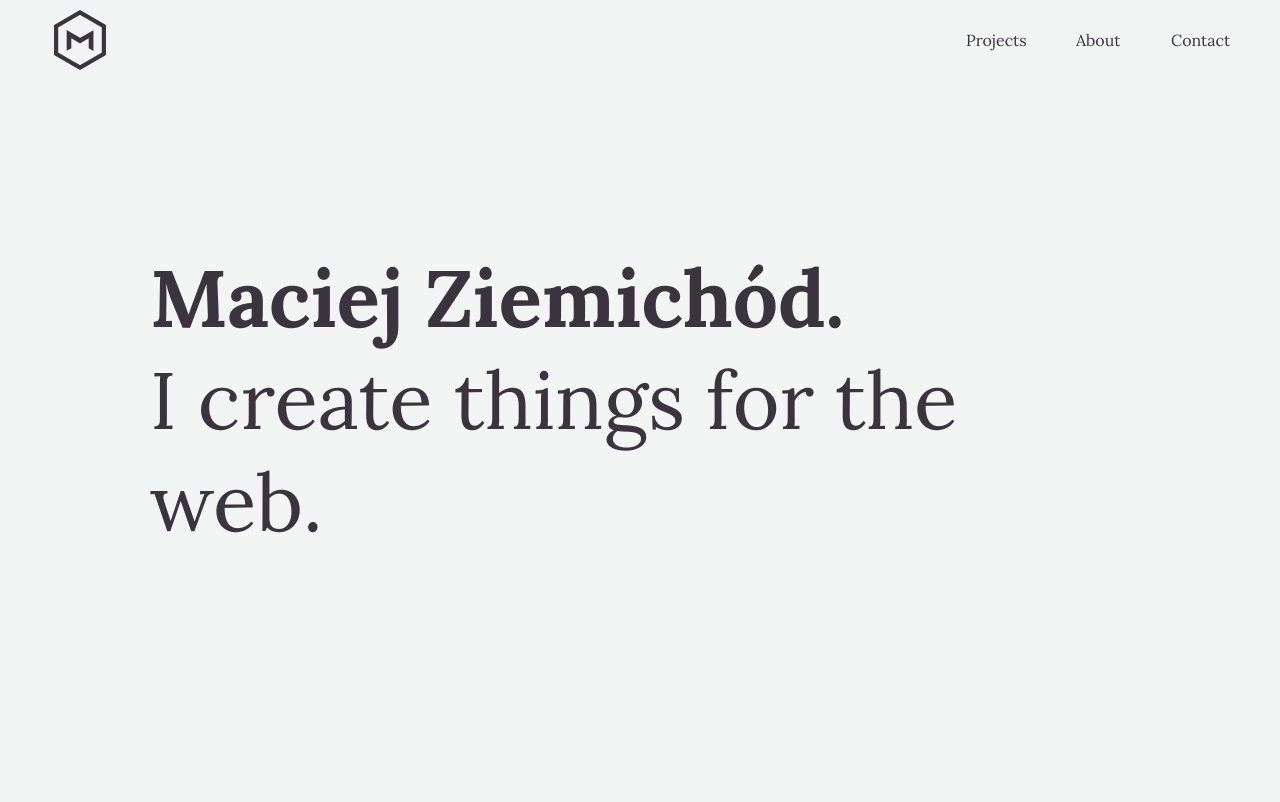
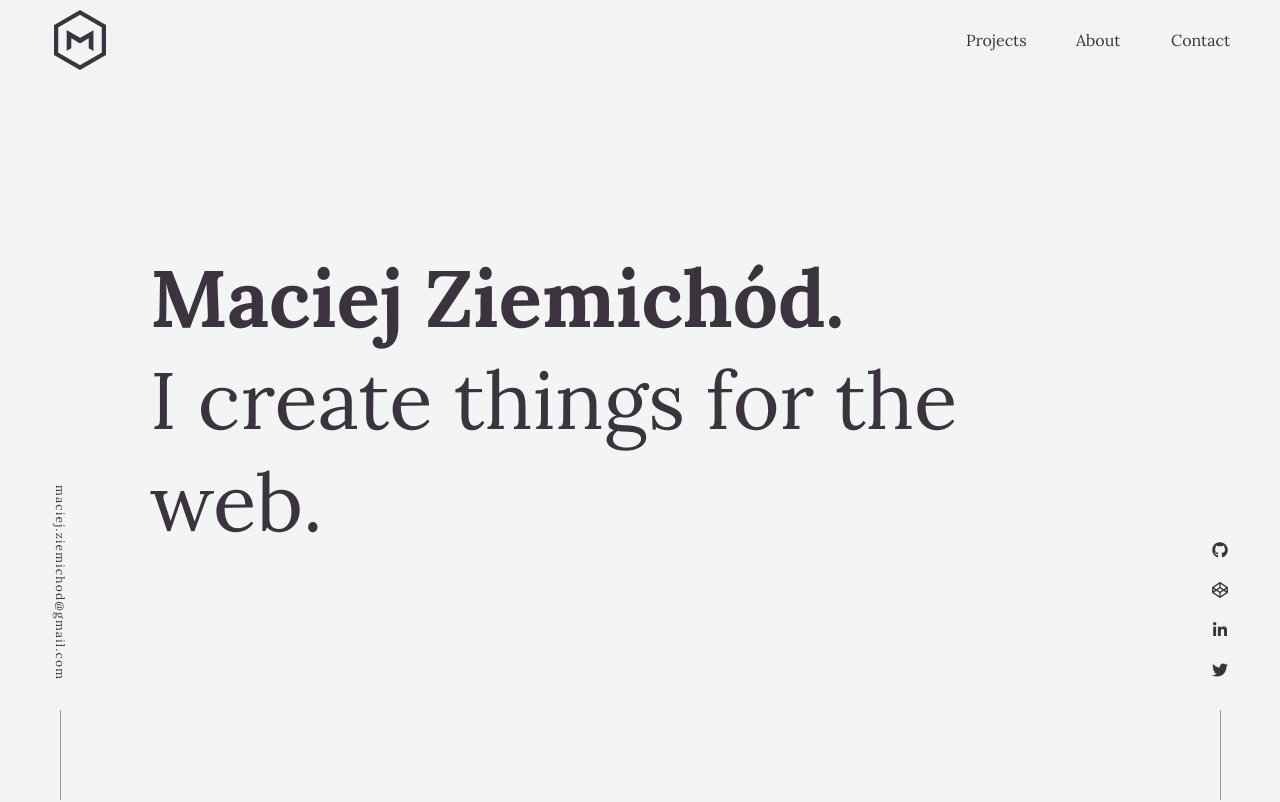
Before and after one commit to maciejziemichod/portfolio, a Vue app: page / in a window 1280 px wide. Shown: the top 802 px of the page. Built offline with nearby package versions, Linux system fonts and the light colour scheme.

Commit message:
progress

```diff
--- a/package.json
+++ b/package.json
@@ -5,7 +5,8 @@
   "scripts": {
     "serve": "vue-cli-service serve",
     "build": "vue-cli-service build",
-    "lint": "vue-cli-service lint"
+    "lint": "vue-cli-service lint",
+    "deploy": "node scripts/gh-pages-deploy.js"
   },
   "dependencies": {
     "core-js": "^3.6.5",
@@ -20,7 +21,8 @@
     "@vue/compiler-sfc": "^3.0.2",
     "babel-eslint": "^10.1.0",
     "eslint": "^6.7.2",
-    "eslint-plugin-vue": "^7.1.0"
+    "eslint-plugin-vue": "^7.1.0",
+    "execa": "latest"
   },
   "eslintConfig": {
     "root": true,
--- a/src/App.vue
+++ b/src/App.vue
@@ -3,7 +3,9 @@
     <router-link to="/">Home</router-link> |
     <router-link to="/about">About</router-link>
   </div> -->
-  <router-view />
+  <transition name="fade" mode="out-in">
+    <router-view />
+  </transition>
 </template>
 
 <style>
@@ -91,6 +93,40 @@ h1 {
   }
 }
 
+/* transition component */
+
+/* .fade-enter-active,
+.fade-leave-active {
+  transition-duration: 0.3s;
+  transition-property: opacity;
+  transition-timing-function: ease;
+}
+
+.fade-enter,
+.fade-leave-active {
+  opacity: 0;
+} */
+
+/* .fade-enter-active {
+  opacity: 0;
+  transition: opacity 0.3s;
+}
+.fade-enter {
+  opacity: 0;
+}
+.fade-enter-to {
+  opacity: 1;
+}
+.fade-leave-active {
+  transition: opacity 0.3s;
+}
+.fade-leave {
+  opacity: 1;
+}
+.fade-leave-to {
+  opacity: 0;
+} */
+
 /* utilities */
 .hvr-grow {
   display: inline-block;
--- /dev/null
+++ b/src/components/SideFloats.vue
@@ -0,0 +1,150 @@
+<template >
+    <div class="float-left">
+      <a href="mailto:maciej.ziemichod@gmail.com">maciej.ziemichod@gmail.com</a>
+    </div>
+    <div class="float-right">
+      <ul>
+        <li>
+          <a
+            href="https://github.com/maciejziemichod"
+            target="_blank"
+            rel="noopener noreferrer"
+            ><i class="fab fa-github"></i
+          ></a>
+        </li>
+        <li>
+          <a
+            href="https://codepen.io/maciejziemichod"
+            target="_blank"
+            rel="noopener noreferrer"
+            ><i class="fab fa-codepen"></i
+          ></a>
+        </li>
+        <li>
+          <a
+            href="https://www.linkedin.com/in/maciej-ziemich%C3%B3d-b64753178/"
+            target="_blank"
+            rel="noopener noreferrer"
+            ><i class="fab fa-linkedin-in"></i
+          ></a>
+        </li>
+        <li>
+          <a
+            href="https://twitter.com/Maciej84900684"
+            target="_blank"
+            rel="noopener noreferrer"
+            ><i class="fab fa-twitter"></i
+          ></a>
+        </li>
+      </ul>
+    </div>
+</template>
+
+<script>
+export default {
+  name: "SideFloats",
+  data() {
+    return {
+      offsetTop: 0,
+      show: true,
+    };
+  },
+  watch: {
+    offsetTop() {
+      this.callbackFunc();
+    },
+  },
+  mounted() {
+    window.addEventListener("scroll", this.onScroll);
+  },
+  methods: {
+    onScroll() {
+      this.offsetTop = window.pageYOffset || document.documentElement.scrollTop;
+    },
+    isElementInViewport(el) {
+      const rect = el.getBoundingClientRect();
+      return (
+        rect.top >= 0 &&
+        rect.left >= 0 &&
+        rect.top <=
+          (window.innerHeight || document.documentElement.clientHeight) - 200
+      );
+    },
+    callbackFunc() {
+      const elem = document.querySelector("#contact");
+      if (this.isElementInViewport(elem)) {
+        console.log("visible");
+        this.show = false;
+      } else {
+        this.show = true;
+      }
+    },
+  },
+};
+</script>
+
+<style scoped>
+.float-right,
+.float-left {
+  width: 40px;
+  position: fixed;
+  bottom: 0px;
+  z-index: 10;
+  color: var(--dark);
+  display: flex;
+  flex-direction: column;
+  -webkit-box-align: center;
+  align-items: center;
+}
+.float-right::after,
+.float-left::after {
+  content: "";
+  display: block;
+  width: 1px;
+  height: 90px;
+  margin: 0px auto;
+  background-color: var(--gray);
+}
+.float-left a,
+.float-right ul li a i {
+  transition: all 0.25s;
+}
+.float-left a:hover,
+.float-right ul li a i:hover {
+  transform: translate3d(0, -3px, 0);
+}
+
+.float-left {
+  left: 40px;
+}
+.float-left a {
+  margin: 20px auto;
+  padding: 10px;
+  font-size: 12px;
+  -webkit-writing-mode: vertical-lr;
+  writing-mode: vertical-lr;
+  letter-spacing: 0.1em;
+}
+
+.float-right {
+  right: 40px;
+}
+.float-right ul {
+  display: flex;
+  flex-direction: column;
+  -webkit-box-align: center;
+  align-items: center;
+  margin: 0px;
+  padding: 0px;
+  list-style: none;
+}
+.float-right ul li {
+  padding: 10px;
+}
+.float-right ul li:last-of-type {
+  margin-bottom: 20px;
+}
+.float-right ul li a:hover {
+  color: var(--gray);
+}
+</style>
--- a/src/router/index.js
+++ b/src/router/index.js
@@ -19,8 +19,33 @@ const routes = [
 ];
 
 const router = createRouter({
+  mode: "history",
   history: createWebHistory(process.env.BASE_URL),
   routes,
+  scrollBehavior() {
+    document.getElementById("app").scrollIntoView();
+    // return { x: 0, y: 0 };
+  },
+  // scrollBehavior(to, from, savedPosition) {
+  //   if (to.hash) {
+  //     if (from.name === "Projects") {
+  //       console.log("here");
+  //       return new Promise((resolve) => {
+  //         setTimeout(() => {
+  //           console.log("timeout");
+  //           resolve({ selector: to.hash });
+  //         }, 400);
+  //       });
+  //     }
+  //     return {
+  //       selector: to.hash,
+  //     };
+  //   } else if (savedPosition) {
+  //     return savedPosition;
+  //   } else {
+  //     return { x: 0, y: 0 };
+  //   }
+  // },
 });
 
 export default router;
--- a/src/views/Home.vue
+++ b/src/views/Home.vue
@@ -1,5 +1,6 @@
 <template>
   <AppNavbar />
+  <SideFloats />
   <main class="container">
     <HeroSection />
     <ProjectsSection />
@@ -16,9 +17,10 @@ import ProjectsSection from "@/components/projectsSection/ProjectsSection.vue";
 import AboutSection from "@/components/AboutSection.vue";
 import ContactSection from "@/components/ContactSection.vue";
 import FooterItem from "@/components/FooterItem.vue";
+import SideFloats from "@/components/SideFloats.vue";
 
 export default {
-  name: "App",
+  name: "Home",
   components: {
     AppNavbar,
     HeroSection,
@@ -26,6 +28,7 @@ export default {
     AboutSection,
     ContactSection,
     FooterItem,
+    SideFloats,
   },
 };
 </script>
--- a/src/views/Projects.vue
+++ b/src/views/Projects.vue
@@ -1,6 +1,59 @@
 <template>
   <main class="container">
     <router-link to="/">Go back</router-link>
-    <div>projects</div>
+    <section id="start">
+      <ProjectItem
+        v-for="(project, index) in projects"
+        :key="project.title"
+        :data="project"
+        :orientation="index % 2 === 0 ? 'left' : 'right'"
+      />
+    </section>
+    <router-link to="/">Go back</router-link>
   </main>
 </template>
+
+<script>
+import ProjectItem from "@/components/projectsSection/ProjectItem.vue";
+
+export default {
+  name: "Projects",
+  components: {
+    ProjectItem,
+  },
+  data() {
+    return {
+      projects: [
+        {
+          title: "JavaScript Calculator",
+          description:
+            "JavaScript calculator using formula logic. Driven by React with neumorphism aesthetic. It's a part of freeCodeCamp's Front End Libraries Certification.",
+          labels: ["React", "Neumorphism", "JavaScript"],
+          githubLink:
+            "https://github.com/maciejziemichod/Javascript-Calculator",
+          pageLink: "https://codepen.io/maciejziemichod/full/ZEQxMVP",
+          image: "javascript_calculator.png",
+        },
+        {
+          title: "Exercise Tracker",
+          description:
+            "Microservice with UI that holds information about users' exercises. Built with Express, Mongoose and Materialize CSS. An API project, part of freeCodeCamp's APIs and Microservices Certification.",
+          labels: ["Express", "MongoDB", "Materialize"],
+          githubLink: "https://github.com/maciejziemichod/Exercise-Tracker",
+          pageLink: "https://quill-near-waxflower.glitch.me/",
+          image: "exercise_tracker.png",
+        },
+        {
+          title: "Markdown Previewer",
+          description:
+            "App that displays markdown preview live. Project done with React as a part of freeCodeCamp's Front End Libraries Certification.",
+          labels: ["React", "Markdown", "JavaScript"],
+          githubLink: "https://github.com/maciejziemichod/Markdown-Previewer",
+          pageLink: "https://codepen.io/maciejziemichod/full/jObQKao",
+          image: "react_markdown_previewer.png",
+        },
+      ],
+    };
+  },
+};
+</script>
```
Also changed, not shown: src/components/SideFloat.vue (deleted, +0 -12 lines), 1 other file (tests, documents, lock files or other folders).
